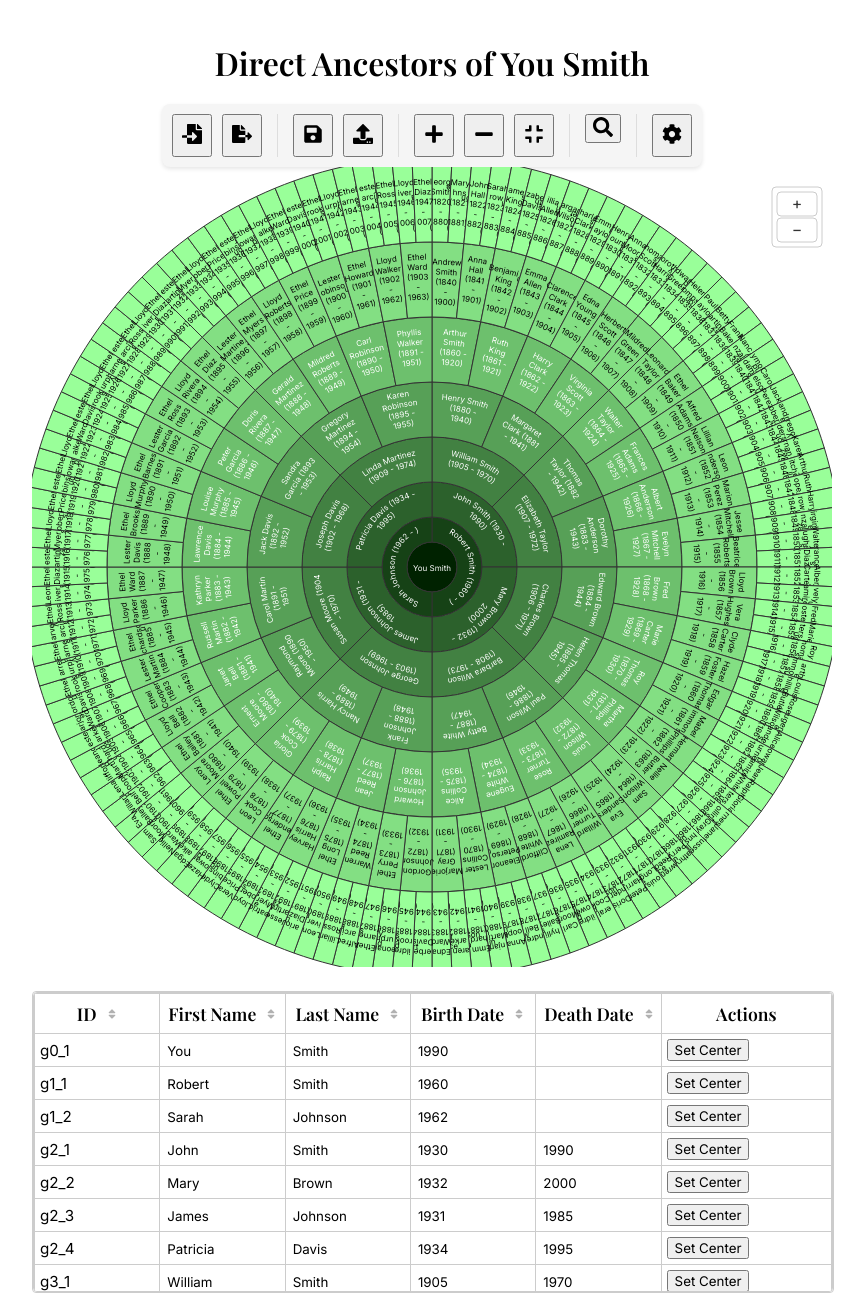
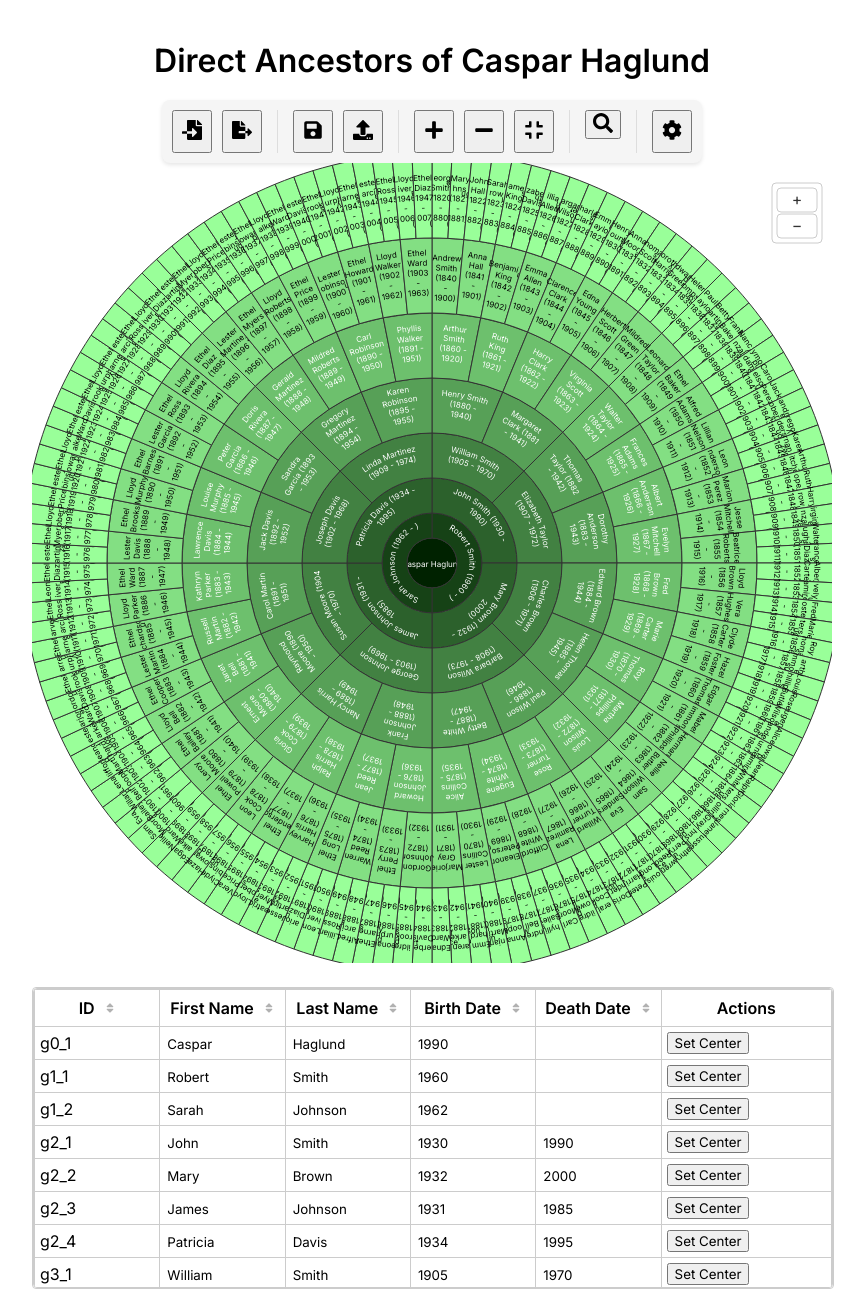
Before and after one commit to rysweet/genealogyChartExp, a React (Create React App) app in the folder my-genealogy-app/: page / in a window 1280 px wide. Shown: the whole page, without its empty margins (208-1073 px from the left). Built offline with nearby package versions, Linux system fonts and the light colour scheme.

Commit message:
change fonts, sample data

```diff
--- a/my-genealogy-app/public/index.html
+++ b/my-genealogy-app/public/index.html
@@ -8,7 +8,7 @@
     <!-- Add Google Fonts -->
     <link rel="preconnect" href="https://fonts.googleapis.com">
     <link rel="preconnect" href="https://fonts.gstatic.com" crossorigin>
-    <link href="https://fonts.googleapis.com/css2?family=Inter:wght@400;500;600&family=Playfair+Display:wght@400;600&display=swap" rel="stylesheet">
+    <link href="https://fonts.googleapis.com/css2?family=Inter:wght@400;500;600&display=swap" rel="stylesheet">
 
   </head>
   <body>
--- a/my-genealogy-app/src/App.jsx
+++ b/my-genealogy-app/src/App.jsx
@@ -154,7 +154,7 @@
       alignItems: 'center'  // Center everything horizontally
     }}>
       <h1 style={{
-        fontFamily: 'Playfair Display, serif',
+        fontFamily: 'Inter, sans-serif',  // Changed from Playfair Display to Inter
         marginBottom: '20px'
       }}>
         {getCenteredPersonName()}
--- a/my-genealogy-app/src/index.css
+++ b/my-genealogy-app/src/index.css
@@ -1,36 +1,24 @@
 body {
   margin: 0;
-  font-family: 'Inter', -apple-system, BlinkMacSystemFont, 'Segoe UI', 'Roboto', 'Oxygen',
-    'Ubuntu', 'Cantarell', 'Fira Sans', 'Droid Sans', 'Helvetica Neue',
-    sans-serif;
+  font-family: 'Inter', -apple-system, BlinkMacSystemFont, sans-serif;
   -webkit-font-smoothing: antialiased;
   -moz-osx-font-smoothing: grayscale;
 }
 
 h1, h2, h3, h4, h5, h6 {
-  font-family: 'Playfair Display', serif;
+  font-family: 'Inter', sans-serif;
   font-weight: 600;
 }
 
-input, select, button {
+input, select, button, label, p, span, div {
   font-family: 'Inter', sans-serif;
 }
 
-/* Make table headers more elegant */
-th {
-  font-family: 'Playfair Display', serif;
-  font-weight: 600;
-  font-size: 1.1em;
+/* Table styles */
+th, td {
+  font-family: 'Inter', sans-serif;
 }
 
-/* Style table content */
-td {
-  font-family: 'Inter', sans-serif;
-  font-size: 0.95em;
+th {
+  font-weight: 600;
 }
-
-/* Style form labels */
-label {
-  font-family: 'Inter', sans-serif;
-  font-weight: 500;
-}
```
Also changed, not shown: my-genealogy-app/src/data/sampleData.json.
